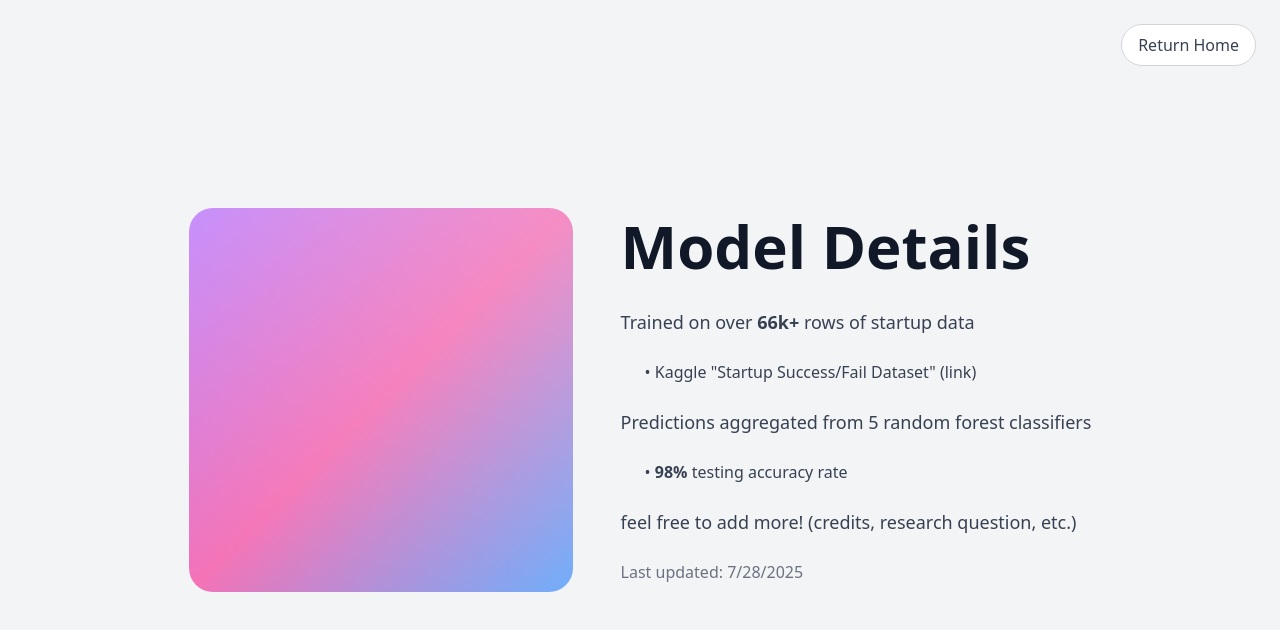
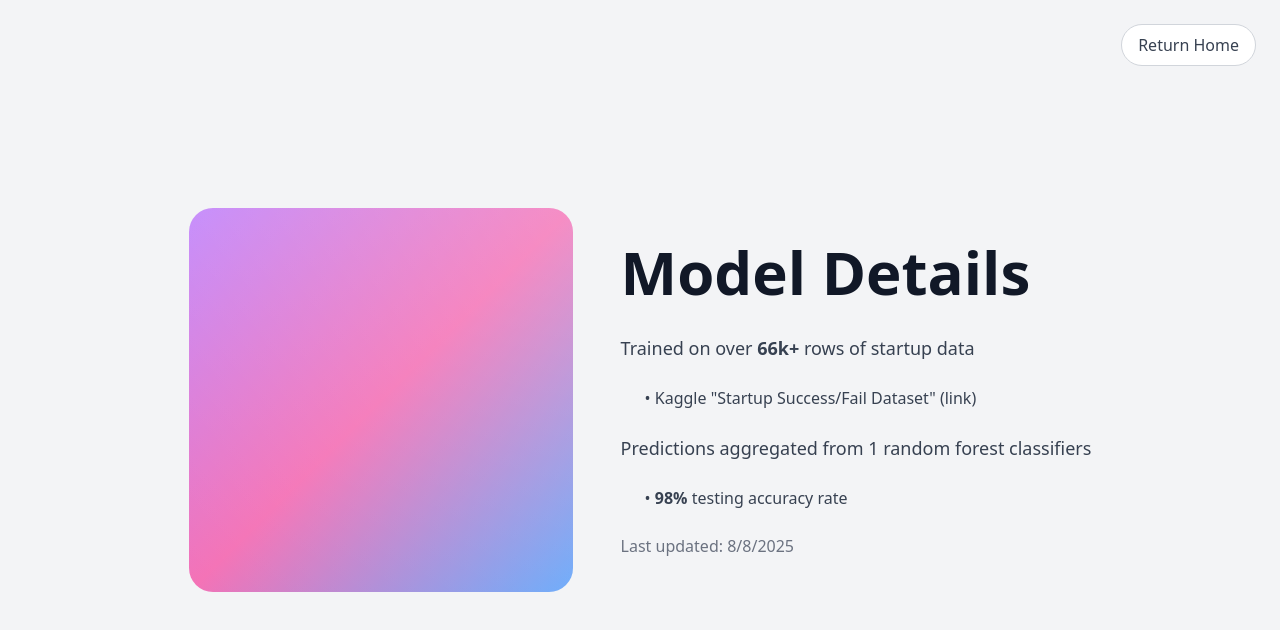
Before and after one commit to MatDawit/Startup-Success-Predictor, a React (Vite) app in the folder frontend/: page / in a window 1280 px wide. Both pictures are taken after a click on the button "Model Details". Shown: the top 630 px of the page. Built offline with nearby package versions, Linux system fonts and the light colour scheme.

Commit message:
Adjusted design

```diff
--- a/frontend/src/App.tsx
+++ b/frontend/src/App.tsx
@@ -424,7 +424,7 @@ function App() {
                 </ul>
 
                 <p className="text-lg">
-                  Predictions aggregated from 5 random forest classifiers
+                  Predictions aggregated from 1 random forest classifiers
                 </p>
 
                 <ul className="ml-6">
@@ -432,11 +432,11 @@ function App() {
                 </ul>
 
                 <p className="text-lg mt-8">
-                  feel free to add more! (credits, research question, etc.)
+
                 </p>
 
                 <p className="text-gray-500 mt-8">
-                  Last updated: 7/28/2025
+                  Last updated: 8/8/2025
                 </p>
               </div>
             </div>
@@ -457,6 +457,7 @@ function App() {
             {/* Progress dots */}
             <div className="flex justify-center gap-2 mb-12">
               <div className="w-2 h-2 rounded-full bg-gray-800"></div>
+              <div className="w-2 h-2 rounded-full bg-gray-300"></div>
               <div className="w-2 h-2 rounded-full bg-gray-300"></div>
               <div className="w-2 h-2 rounded-full bg-gray-300"></div>
             </div>
@@ -488,12 +489,21 @@ function App() {
                     key={country.code}
                     onClick={() => handleCountrySelect(country.code)}
                     className={`w-full flex items-center justify-between px-4 py-3 rounded-lg transition-colors ${
-                            formData.country === country.name
+                      formData.country === country.code
                         ? 'bg-blue-50 border-2 border-blue-200'
                         : 'hover:bg-gray-50 border-2 border-transparent'
                     }`}
                   >
                     <div className="flex items-center gap-3">
+                      <div className={`w-5 h-5 rounded border-2 flex items-center justify-center ${
+                        formData.country === country.code
+                          ? 'bg-black border-black'
+                          : 'border-gray-300'
+                      }`}>
+                        {formData.country === country.code && (
+                          <Check className="w-3 h-3 text-white" />
+                        )}
+                      </div>
                       <span className="text-2xl">{country.flag}</span>
                       <span className="font-medium">{country.name}</span>
                     </div>
@@ -539,6 +549,7 @@ function App() {
             <div className="flex justify-center gap-2 mb-12">
               <div className="w-2 h-2 rounded-full bg-gray-800"></div>
               <div className="w-2 h-2 rounded-full bg-gray-800"></div>
+              <div className="w-2 h-2 rounded-full bg-gray-300"></div>
               <div className="w-2 h-2 rounded-full bg-gray-300"></div>
             </div>
 
@@ -622,6 +633,7 @@ function App() {
               <div className="w-2 h-2 rounded-full bg-gray-800"></div>
               <div className="w-2 h-2 rounded-full bg-gray-800"></div>
               <div className="w-2 h-2 rounded-full bg-gray-800"></div>
+              <div className="w-2 h-2 rounded-full bg-gray-300"></div>
             </div>
 
             <div className="bg-white/80 backdrop-blur-sm rounded-3xl p-12 shadow-xl">
@@ -709,6 +721,7 @@ function App() {
           <div className="max-w-2xl mx-auto text-center relative z-10">
             {/* Progress dots */}
             <div className="flex justify-center gap-2 mb-12">
+              <div className="w-2 h-2 rounded-full bg-gray-800"></div>
               <div className="w-2 h-2 rounded-full bg-gray-800"></div>
               <div className="w-2 h-2 rounded-full bg-gray-800"></div>
               <div className="w-2 h-2 rounded-full bg-gray-800"></div>
```
Also changed, not shown: 3 other files (tests, documents, lock files or other folders). Lines whose indentation alone changed are shown as unchanged.
